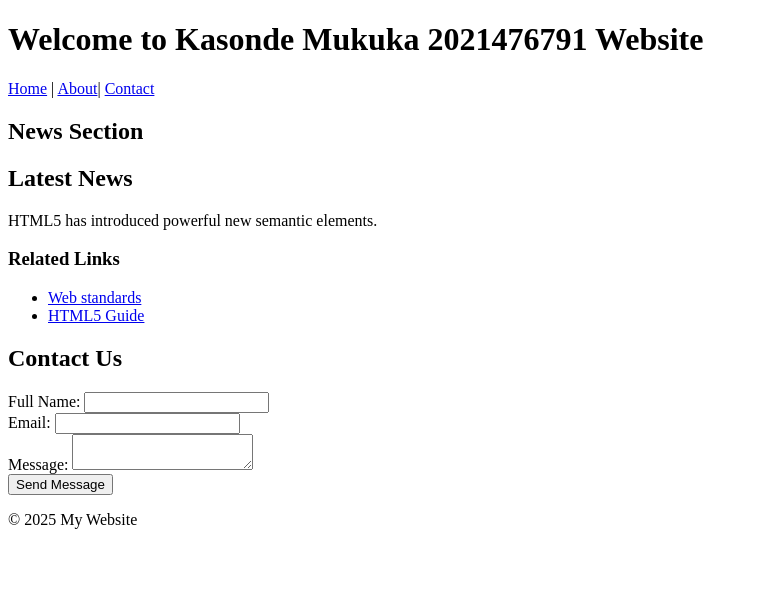
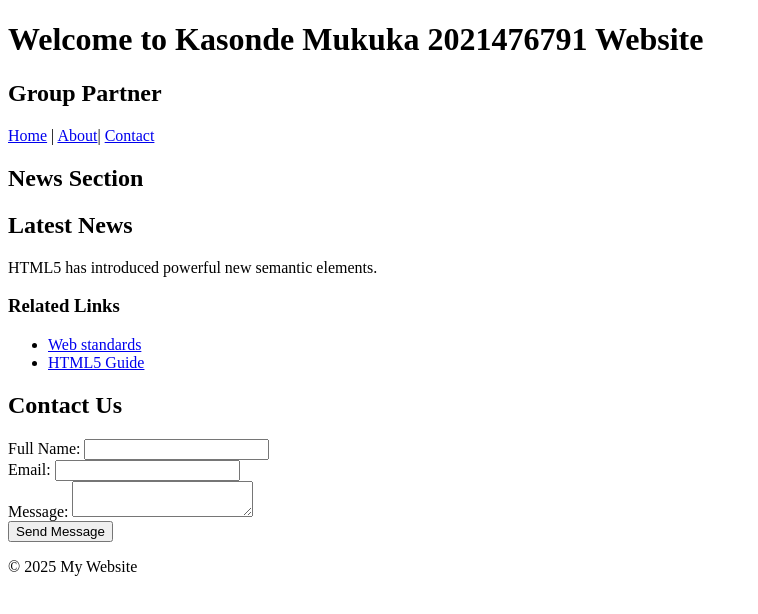
Before and after one commit to KASONDE3/lab2-html, a plain HTML site: page index.html in a window 1280 px wide. Shown: the whole page, without its empty margins (0-758 px from the left). Drawn offline with Linux system fonts and the light colour scheme.

Commit message:
Fork Successfull

```diff
--- a/index.html
+++ b/index.html
@@ -8,6 +8,7 @@
     <body>
         <header>
             <h1>Welcome to Kasonde Mukuka 2021476791 Website</h1>
+            <h2>Group Partner <div Wana="" Kafwanfwa="" 2021416712=""></div></h2>
             <nav>
                 <a href="#">Home</a> |
                 <a href="#">About</a>|
```
